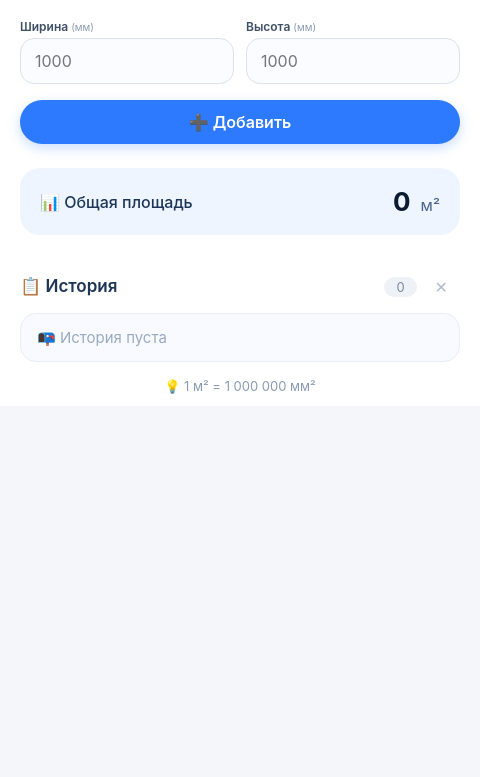
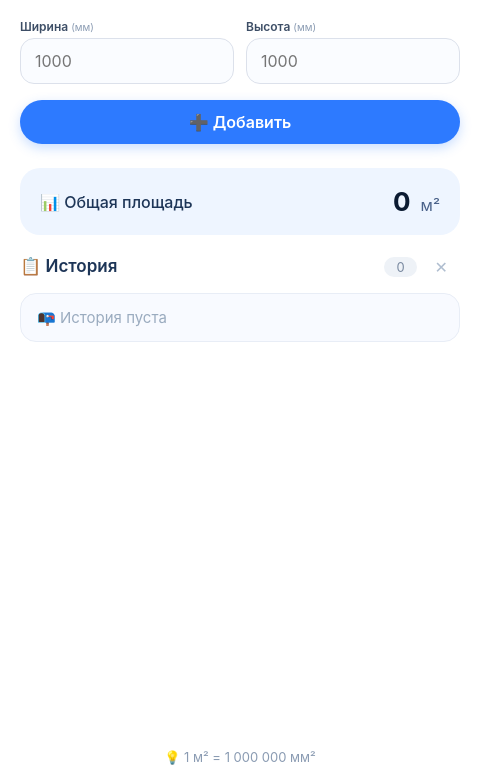
Before and after one commit to nklnke/AreaCalc, an Electron app: page index.html in a window 480 px wide. Shown: the part 67-844 px from the top of the page. Drawn offline with Linux system fonts and the light colour scheme; no server answers.

Commit message:
Pin footer-hint to the bottom

```diff
--- a/styles.css
+++ b/styles.css
@@ -21,8 +21,7 @@ body {
     background: white;
     padding: 12px 20px;
     margin: 0;
-
-    max-height: 100vh;
+    min-height: 100vh;
     display: flex;
     flex-direction: column;
     overflow: hidden
@@ -214,7 +213,7 @@ body {
     background: #eef5ff;
     border-radius: 20px;
     padding: 18px 20px;
-    margin: 24px 0 20px;
+    margin: 24px 0 0;
     display: flex;
     justify-content: space-between;
     align-items: center;
@@ -392,7 +391,7 @@ body {
     color: #8a9bb2;
     text-align: center;
     flex-shrink: 0;
-    margin-top: 8px;
+    margin-top: auto;
 }
 
 @keyframes fadeIn {
```
